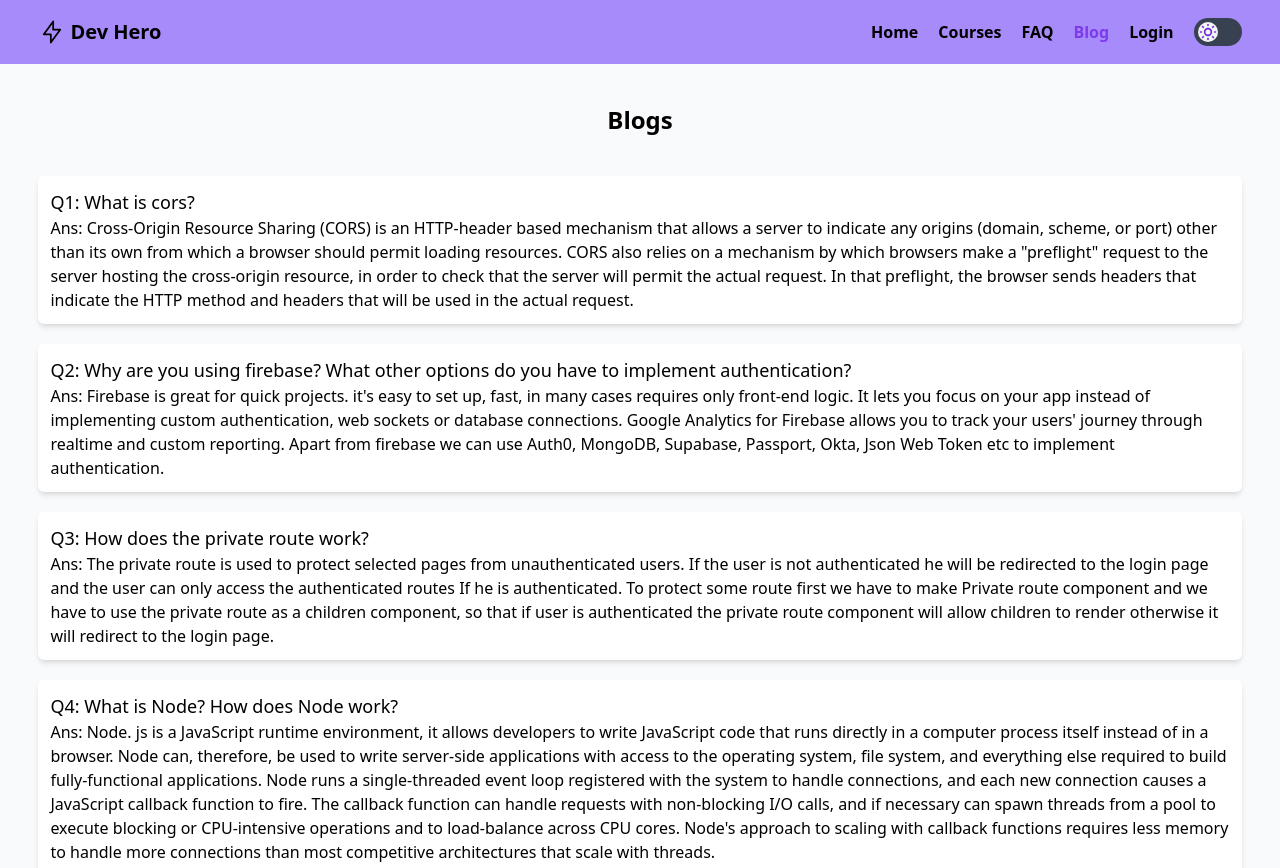
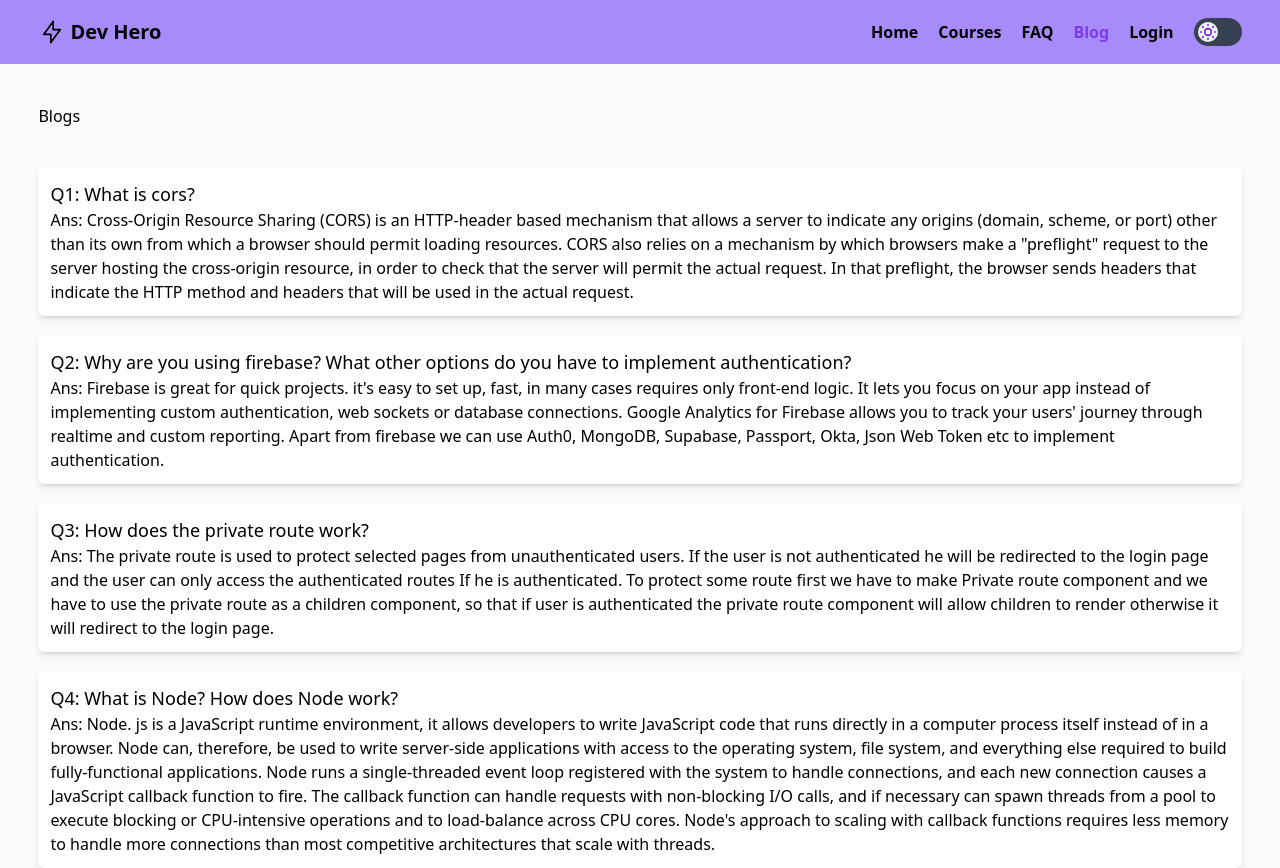
Before and after one commit to abhiskg/dev-hero, a React (Vite) app in the folder frontend/: page /blog in a window 1280 px wide. Shown: the top 868 px of the page. Built offline with nearby package versions, Linux system fonts and the light colour scheme; no server answers.

Commit message:
Blog section updated

```diff
--- a/frontend/src/pages/blog/Blog.tsx
+++ b/frontend/src/pages/blog/Blog.tsx
@@ -4,9 +4,7 @@ const Blog = () => {
   useDocTitle("Blog");
   return (
     <div className="custom-width mx-auto">
-      <h2 className="text-center text-2xl font-bold dark:text-gray-100">
-        Blogs
-      </h2>
+      <h2 className="header-style dark:text-gray-100">Blogs</h2>
       <div className="mt-10  rounded-md bg-white p-3 shadow-md dark:bg-gray-900">
         <h2 className="text-lg font-medium dark:text-gray-200">
           Q1: What is cors?
```
